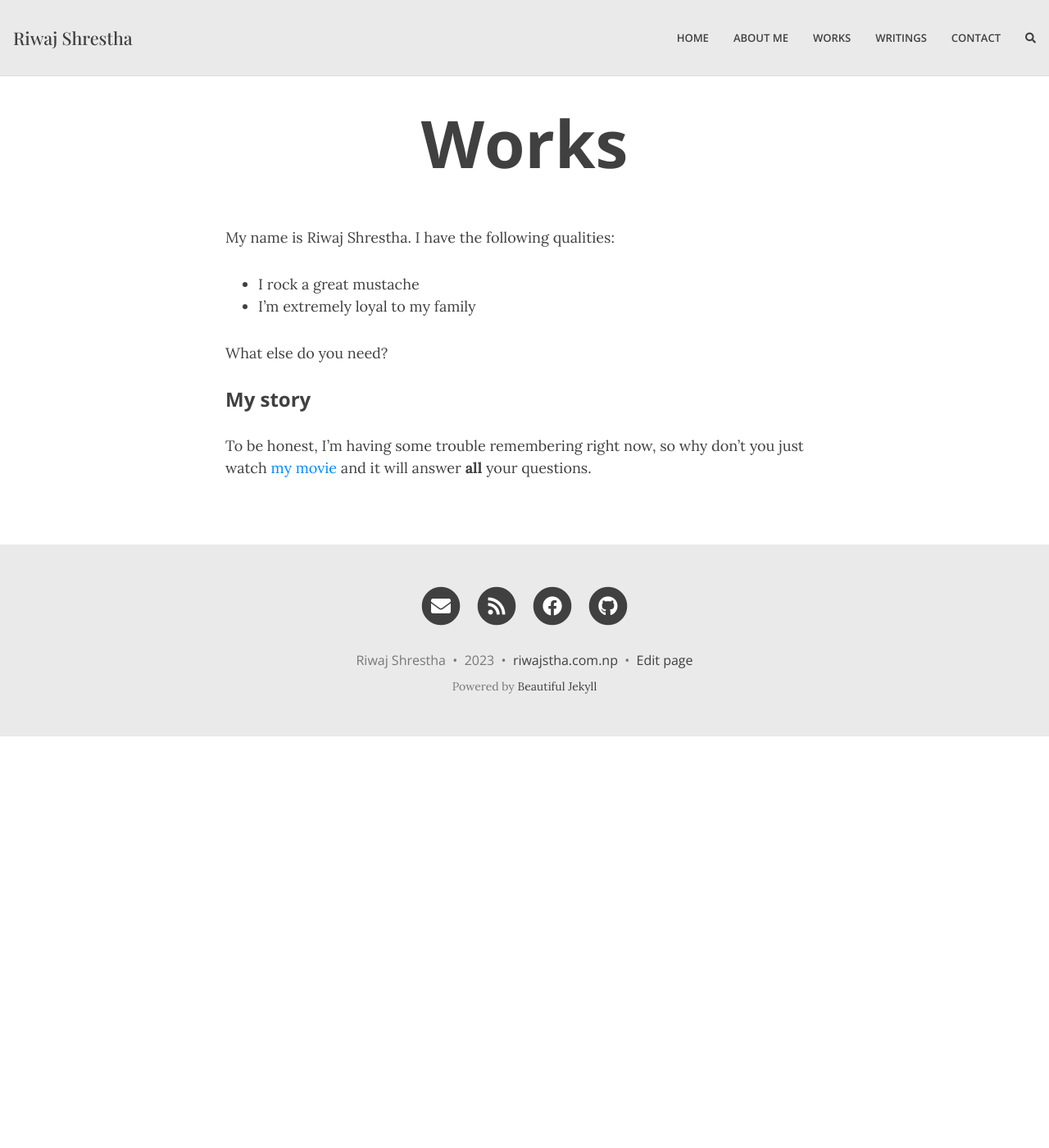
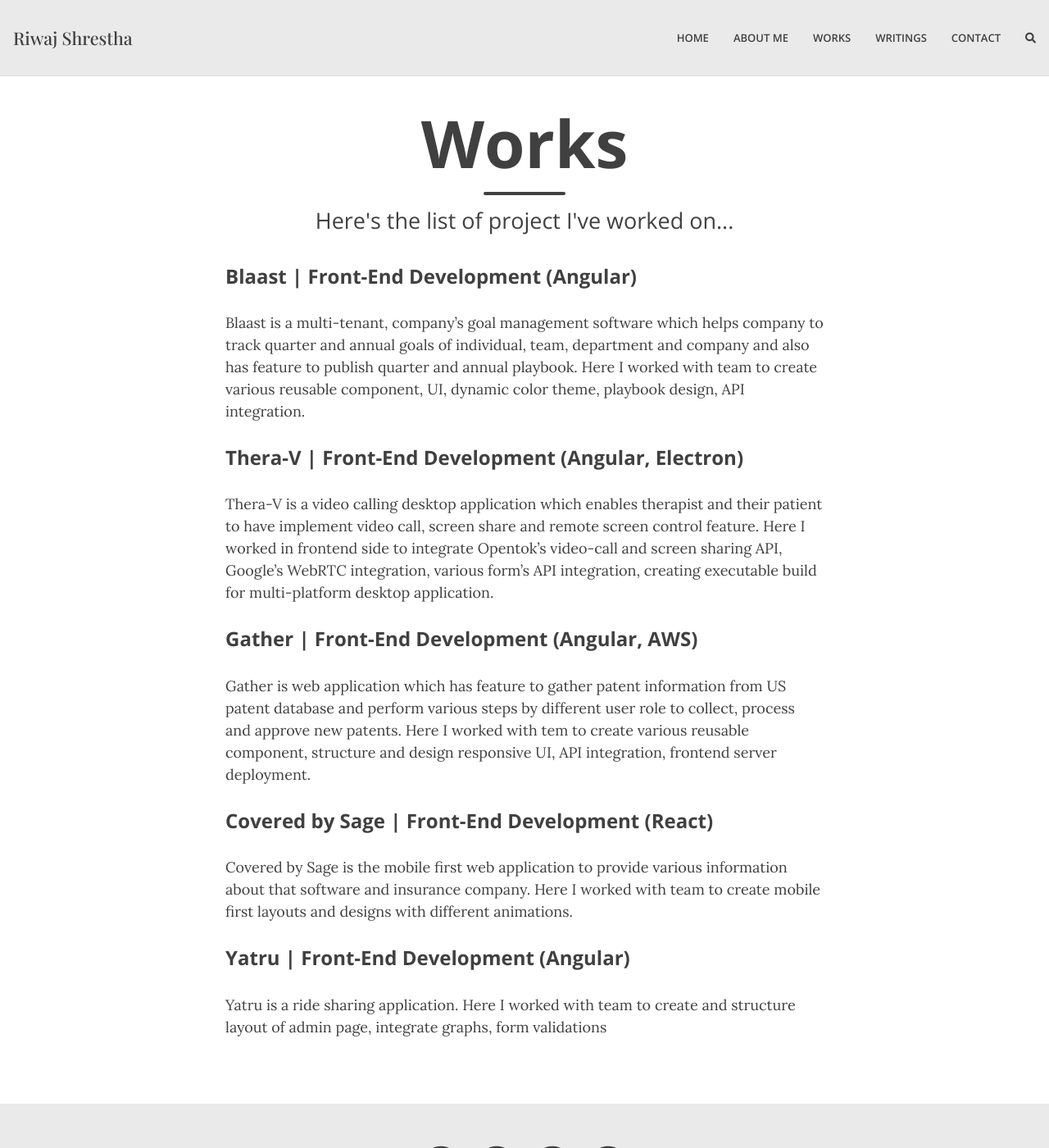
Before and after one commit to Riwaj-shrestha/riwaj-blog-jekyll, a Jekyll site: the page built from _pages/works.md, in a window 1280 px wide and 1400 px high. Shown: the whole window at 82% size. Built offline with Jekyll 4.4.1, drawn with Linux system fonts in a browser that asks for light colours; nearby versions of some CDN libraries; some web fonts are replaced; comment, search, counter and statistics services are not loaded.

Commit message:
[Update]: updates works page

```diff
--- a/_pages/works.md
+++ b/_pages/works.md
@@ -1,16 +1,34 @@
 ---
 layout: page
 title: Works
+subtitle: Here's the list of project I've worked on...
 permalink: /works/
 ---
 
-My name is Riwaj Shrestha. I have the following qualities:
+### Blaast | Front-End Development (Angular)
 
-- I rock a great mustache
-- I'm extremely loyal to my family
+Blaast is a multi-tenant, company’s goal management software which helps company to track
+quarter and annual goals of individual, team, department and company and also has feature to
+publish quarter and annual playbook. Here I worked with team to create various reusable
+component, UI, dynamic color theme, playbook design, API integration.
 
-What else do you need?
+### Thera-V | Front-End Development (Angular, Electron)
+Thera-V is a video calling desktop application which enables therapist and their patient to have
+implement video call, screen share and remote screen control feature. Here I worked in frontend
+side to integrate Opentok’s video-call and screen sharing API, Google’s WebRTC integration,
+various form’s API integration, creating executable build for multi-platform desktop application.
 
-### My story
+### Gather | Front-End Development (Angular, AWS)
+Gather is web application which has feature to gather patent information from US patent
+database and perform various steps by different user role to collect, process and approve new
+patents. Here I worked with tem to create various reusable component, structure and design
+responsive UI, API integration, frontend server deployment.
 
-To be honest, I'm having some trouble remembering right now, so why don't you just watch [my movie](https://en.wikipedia.org/wiki/The_Princess_Bride_%28film%29) and it will answer **all** your questions.
+### Covered by Sage | Front-End Development (React)
+Covered by Sage is the mobile first web application to provide various information about that
+software and insurance company. Here I worked with team to create mobile first layouts and
+designs with different animations.
+
+### Yatru | Front-End Development (Angular)
+Yatru is a ride sharing application. Here I worked with team to create and structure layout of
+admin page, integrate graphs, form validations
```
